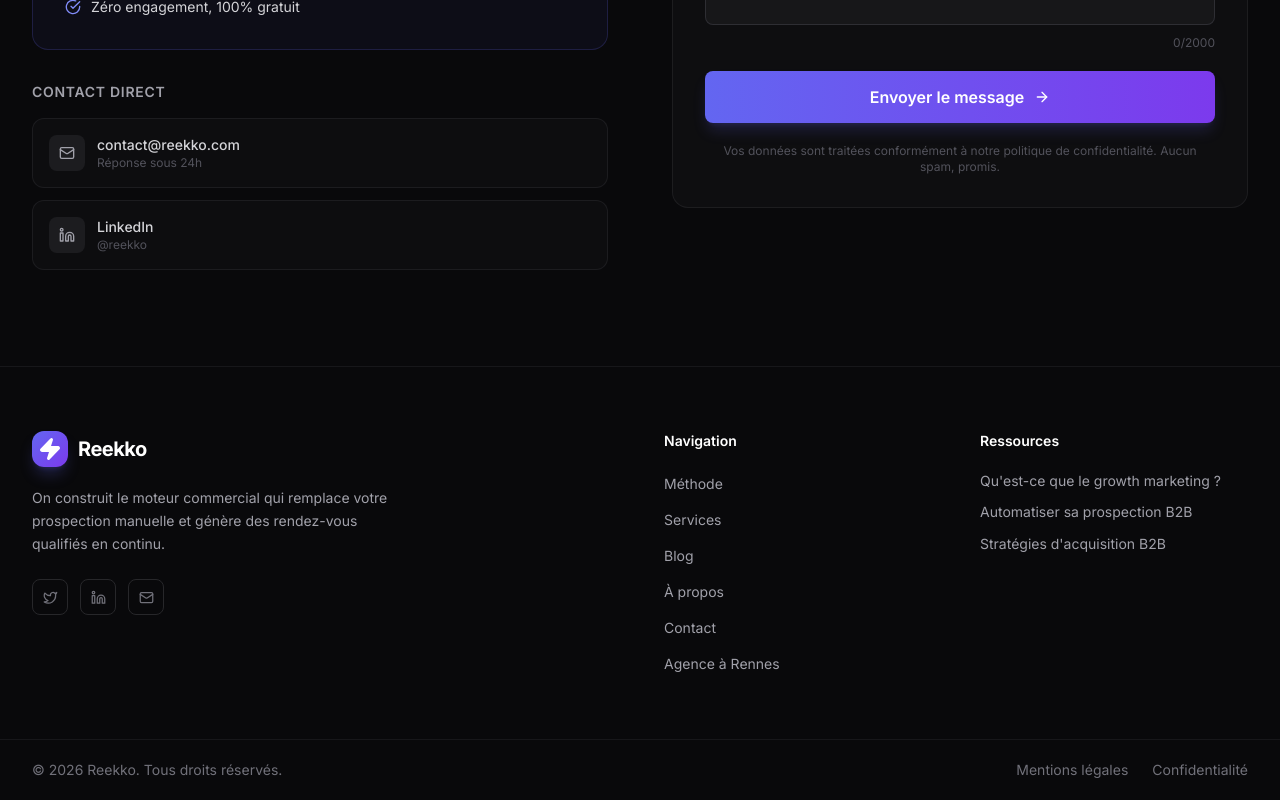
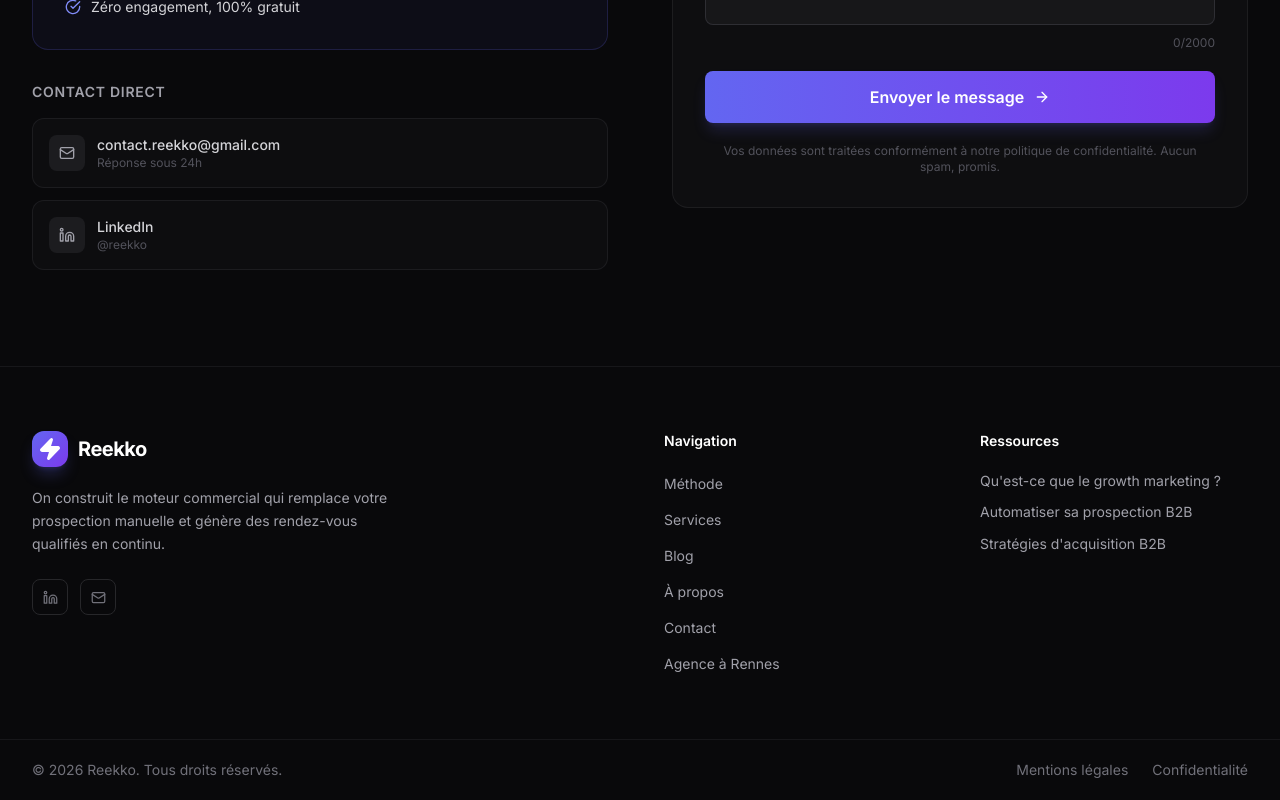
Before and after one commit to Laremss/Reekko, a Next.js app: page /contact in a window 1280 px wide. Shown: the part 860-1660 px from the top of the page. Built offline with nearby package versions, Linux system fonts and the light colour scheme.

Commit message:
description des modifications

```diff
--- a/app/contact/page.tsx
+++ b/app/contact/page.tsx
@@ -295,14 +295,14 @@ export default function ContactPage() {
                 Contact direct
               </h3>
               <a
-                href="mailto:contact@reekko.com"
+                href="mailto:contact.reekko@gmail.com"
                 className="flex items-center gap-3 rounded-xl border border-zinc-800/60 bg-zinc-900/30 p-4 hover:border-zinc-700/60 hover:bg-zinc-900/50 transition-all group"
               >
                 <div className="w-9 h-9 rounded-lg bg-zinc-800/60 flex items-center justify-center group-hover:bg-zinc-700/60 transition-colors">
                   <Mail className="w-4 h-4 text-zinc-400" />
                 </div>
                 <div>
-                  <div className="text-sm font-medium text-zinc-300">contact@reekko.com</div>
+                  <div className="text-sm font-medium text-zinc-300">contact.reekko@gmail.com</div>
                   <div className="text-xs text-zinc-600">Réponse sous 24h</div>
                 </div>
               </a>
--- a/components/layout/Footer.tsx
+++ b/components/layout/Footer.tsx
@@ -1,5 +1,5 @@
 import Link from 'next/link'
-import { Twitter, Linkedin, Mail, Zap } from 'lucide-react'
+import { Linkedin, Mail, Zap } from 'lucide-react'
 
 const footerLinks = {
   navigation: [
@@ -38,15 +38,6 @@ export default function Footer() {
             </p>
             <div className="flex items-center gap-3">
               <a
-                href="https://twitter.com/reekko"
-                target="_blank"
-                rel="noopener noreferrer"
-                className="w-9 h-9 rounded-lg border border-zinc-800 flex items-center justify-center text-zinc-500 hover:text-white hover:border-zinc-600 hover:bg-zinc-800/60 transition-all"
-                aria-label="Twitter / X"
-              >
-                <Twitter size={15} />
-              </a>
-              <a
                 href="https://linkedin.com/company/reekko"
                 target="_blank"
                 rel="noopener noreferrer"
@@ -56,7 +47,7 @@ export default function Footer() {
                 <Linkedin size={15} />
               </a>
               <a
-                href="mailto:contact@reekko.com"
+                href="mailto:contact.reekko@gmail.com"
                 className="w-9 h-9 rounded-lg border border-zinc-800 flex items-center justify-center text-zinc-500 hover:text-white hover:border-zinc-600 hover:bg-zinc-800/60 transition-all"
                 aria-label="Email"
               >
```
